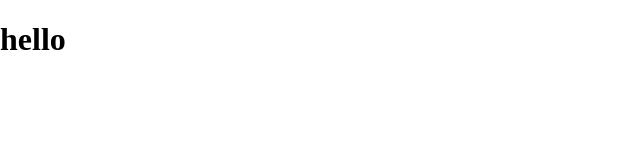
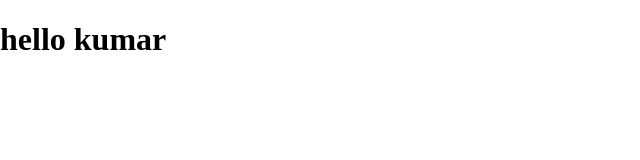
Before and after one commit to saurav12797/projectdemo, a plain HTML site: page index.html in a window 1280 px wide. Shown: the whole page, without its empty margins (0-640 px from the left). Drawn offline with Linux system fonts and the light colour scheme.

Commit message:
second commit

```diff
--- a/index.html
+++ b/index.html
@@ -19,7 +19,7 @@
 
 
 
-    <h1>hello<h1>
+    <h1>hello kumar<h1>
     <!-- Script -->
     <script src="script.js"></script>
 </body>
```
